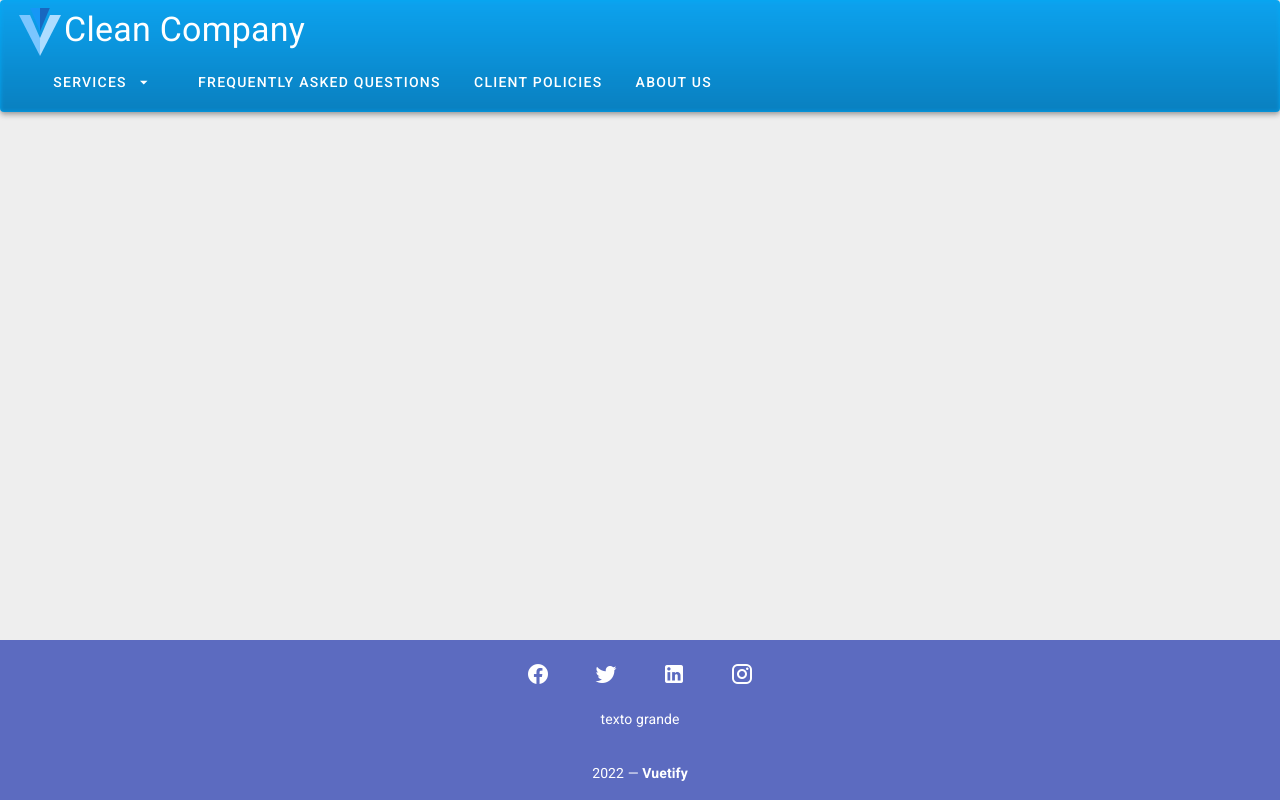
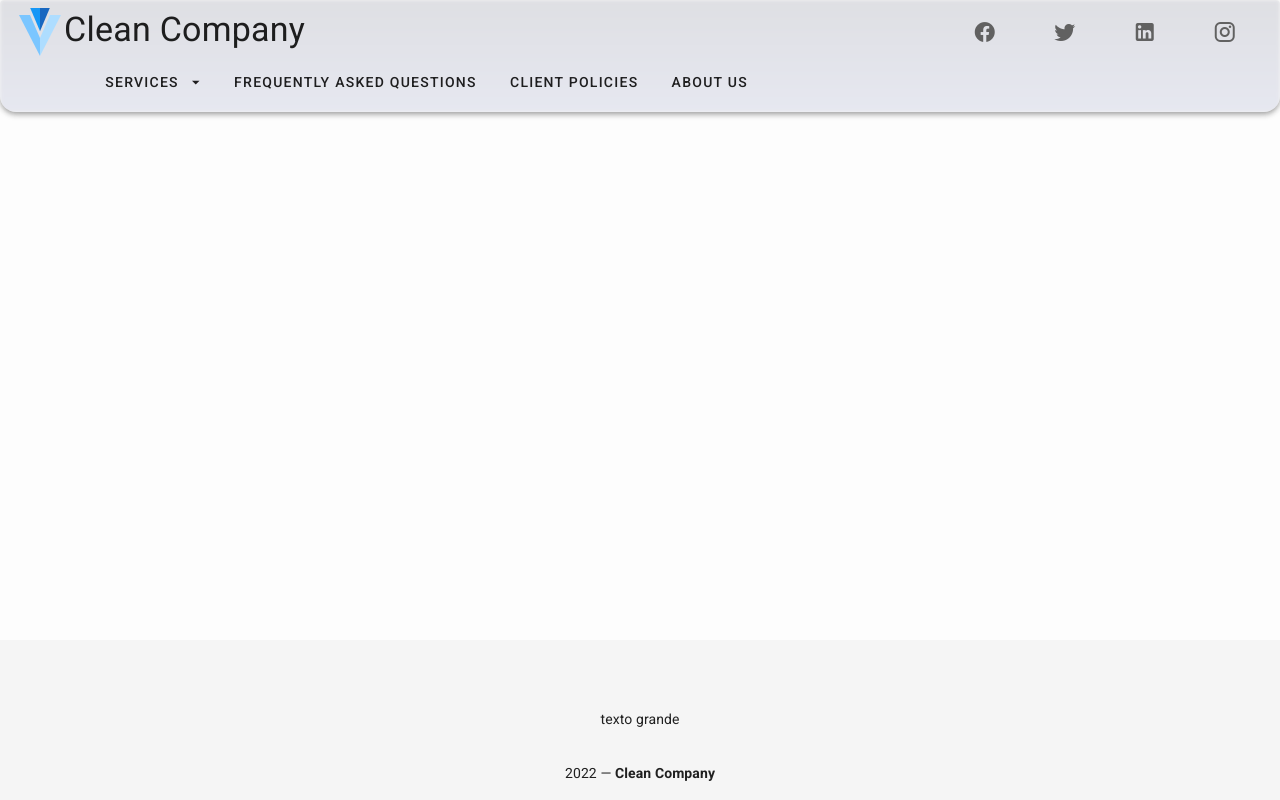
Before and after one commit to eloydamianmolina/spa-limpieza, a Nuxt app: page /services/roof_cleaning in a window 1280 px wide. Built offline with nearby package versions, Linux system fonts and the light colour scheme.

Commit message:
agregadas las rutas de servicios

```diff
--- a/components/home/FormHome.vue
+++ b/components/home/FormHome.vue
@@ -1,6 +1,6 @@
 <template>
-  <validation-observer ref="observer" v-slot="{ invalid }">
-    <v-card color="cardColor" hover>
+  <validation-observer ref="observer " v-slot="{ invalid }">
+    <v-card color="cardColor dark--text" hover>
       <form class="px-4 my-3" @submit.prevent="submit">
         <v-card-title>Ready For A Clean Home? Request A Free Quote Now</v-card-title>
         <validation-provider v-slot="{ errors }" name="Name" rules="required|max:10">
@@ -42,7 +42,7 @@
             v-model="select"
             :items="items"
             :error-messages="errors"
-            label="Select"
+            label="Services"
             data-vv-name="select"
             required
           ></v-select>
@@ -131,7 +131,10 @@ export default {
 </script>
 <style>
 .cardColor {
-  background-color: rgba(8, 82, 219, 0.658) !important;
+  background-color: rgba(3, 3, 3, 0.658) !important;
   border-color: white !important;
 }
+#label {
+  color: black;
+}
 </style>
--- a/layouts/default.vue
+++ b/layouts/default.vue
@@ -1,13 +1,7 @@
 <template>
   <v-app>
     <v-card class="d-flex">
-      <v-app-bar
-        fixed
-        dark
-        app
-        class="light-blue"
-        :src="require('~/assets/images/agua2.jpg')"
-      >
+      <v-app-bar fixed app class="rounded-b-xl">
         <v-toolbar-title class="text-h6 text-sm-h4"
           ><v-avatar :tile="true">
             <img :src="require('@/static/vuetify-logo.svg')" alt="logo" /> </v-avatar
@@ -16,16 +10,22 @@
         <template v-slot:img="{ props }">
           <v-img
             v-bind="props"
-            gradient="to bottom , rgba(100,115,201,.10), rgba(25,32,72,.3)"
+            gradient="to top , rgba(100,115,201,.10), rgba(25,32,72,.1)"
           >
           </v-img>
         </template>
 
         <template v-slot:extension>
-          <v-tabs v-model="currentItem" centered class="ml-5">
+          <v-spacer></v-spacer>
+          <v-tabs v-model="currentItem" class="">
             <v-menu bottom left open-on-hover>
               <template v-slot:activator="{ on, attrs }">
-                <v-btn text class="align-self-center mb-3 mr-4" v-bind="attrs" v-on="on">
+                <v-btn
+                  text
+                  class="align-self-center mb-3 ml-sm-16 ml-md-16"
+                  v-bind="attrs"
+                  v-on="on"
+                >
                   Services
                   <v-icon right> mdi-menu-down </v-icon>
                 </v-btn>
@@ -34,10 +34,10 @@
               <v-list class="grey lighten-3">
                 <v-list-item
                   v-for="item in services"
-                  :key="item"
-                  :to="'/services/' + item"
+                  :key="item.name"
+                  :to="'/services/' + item.href"
                 >
-                  {{ item }}
+                  {{ item.name }}
                 </v-list-item>
               </v-list>
             </v-menu>
@@ -66,6 +66,16 @@
             </v-menu> -->
           </v-tabs>
         </template>
+        <v-spacer></v-spacer>
+        <div v-if="!$vuetify.breakpoint.mobile">
+          <v-btn v-for="icon in icons" :key="icon.icon" class="mx-4" icon>
+            <a :href="'https://' + icon.href" target="_blank" rel="noopener noreferrer">
+              <v-icon size="24px" color="grey darken-2">
+                {{ icon.icon }}
+              </v-icon>
+            </a>
+          </v-btn>
+        </div>
       </v-app-bar>
     </v-card>
     <v-main>
@@ -75,21 +85,21 @@
     </v-main>
     <v-footer padless>
       <v-col cols="12">
-        <v-row flat tile class="indigo lighten-1 white--text text-center">
+        <v-row flat tile class="text-center">
           <v-card-text>
-            <v-btn v-for="icon in icons" :key="icon" class="mx-4 white--text" icon>
+            <v-btn v-for="icon in icons" :key="icon" class="mx-4" icon>
               <v-icon size="24px">
                 {{ icon }}
               </v-icon>
             </v-btn>
           </v-card-text>
 
-          <v-card-text class="white--text pt-0"> texto grande</v-card-text>
+          <v-card-text class="pt-0"> texto grande</v-card-text>
 
           <v-divider></v-divider>
 
-          <v-card-text class="white--text">
-            {{ new Date().getFullYear() }} — <strong>Vuetify</strong>
+          <v-card-text class="">
+            {{ new Date().getFullYear() }} — <strong>Clean Company</strong>
           </v-card-text>
         </v-row>
       </v-col>
@@ -102,10 +112,29 @@ export default {
   name: "DefaultLayout",
   data() {
     return {
-      icons: ["mdi-facebook", "mdi-twitter", "mdi-linkedin", "mdi-instagram"],
+      icons: [
+        { icon: "mdi-facebook", href: "facebook.com" },
+        { icon: "mdi-twitter", href: "twitter.com" },
+        { icon: "mdi-linkedin", href: "linkedin.com" },
+        { icon: "mdi-instagram", href: "instagram.com" },
+      ],
       currentItem: "tab-Web",
       itemsTab: ["Frequently Asked Questions", "Client Policies", "About us"],
-      services: ["Checklist", "Deep Cleaning", "Apartment Cleaning", "postconstruction"],
+      services: [
+        {
+          name: "Apartament Clean",
+          href: "apartamentcleaning",
+          url: "clearhome2.jpg",
+        },
+        { name: "Windows Cleaning", href: "windows_cleaning", url: "clean-glass.jpg" },
+        { name: "Roof Cleaning", href: "roof_cleaning", url: "roof-cleaning.jpg" },
+        {
+          name: "Post Construction",
+          href: "postconstruction",
+          url: "post-construction.jpeg",
+        },
+        { name: "Garage Cleaning", href: "garage_cleaning", url: "garage_cleaning.jpg" },
+      ],
       more: ["News", "Maps", "Books", "Flights", "Apps"],
       text:
         "Lorem ipsum dolor sit amet, consectetur adipiscing elit, sed do eiusmod tempor incididunt ut labore et dolore magna aliqua. Ut enim ad minim veniam, quis nostrud exercitation ullamco laboris nisi ut aliquip ex ea commodo consequat.",
@@ -136,6 +165,12 @@ export default {
 #app {
   /* background: url("~/assets/images/agua.jpg") no-repeat center center fixed !important;
   background-size: cover; */
-  background-color: rgb(238, 238, 238);
+  background-color: rgb(253, 253, 253);
+}
+.v-tabs {
+  align-items: end;
+}
+a {
+  text-decoration: none;
 }
 </style>
--- a/nuxt.config.js
+++ b/nuxt.config.js
@@ -18,7 +18,7 @@ export default {
       { name: 'format-detection', content: 'telephone=no' }
     ],
     link: [
-      { rel: 'icon', type: 'image/x-icon', href: '/favicon.ico' }
+      { rel: 'icon', type: 'image/x-icon', href: '/favicon.ico' },
     ]
   },
 
@@ -37,6 +37,7 @@ export default {
   buildModules: [
     // https://go.nuxtjs.dev/vuetify
     '@nuxtjs/vuetify',
+    '@nuxtjs/google-fonts'
   ],
   transpile: [
     "vee-validate/dist/rules"
@@ -50,6 +51,7 @@ export default {
     customVariables: ['~/assets/variables.scss'],
     theme: {
       dark: false,
+      light: true,
       themes: {
         dark: {
           primary: colors.blue.darken2,
@@ -59,7 +61,11 @@ export default {
           warning: colors.amber.base,
           error: colors.deepOrange.accent4,
           success: colors.green.accent3,
-        }
+        },
+        light: {
+          primary: colors.red.darken1,
+          secondary: colors.red.lighten4,
+          accent: colors.indigo.base}
       }
     }
   },
--- a/package.json
+++ b/package.json
@@ -19,6 +19,7 @@
     "webpack": "^4.46.0"
   },
   "devDependencies": {
+    "@nuxtjs/google-fonts": "^3.0.0-0",
     "@nuxtjs/vuetify": "^1.12.3"
   }
 }
--- a/pages/index.vue
+++ b/pages/index.vue
@@ -5,7 +5,7 @@
         <NuxtLogo />
         <VuetifyLogo />
       </v-card> -->
-      <v-card>
+      <v-card class="rounded-b-xl">
         <v-img
           :src="require('~/assets/images/clearhome.jpg')"
           class="dark--text align-center imagehome"
@@ -29,6 +29,9 @@
           </v-row>
         </v-img>
       </v-card>
+      <div class="mt-5 mb-5">
+        <home-services></home-services>
+      </div>
 
       <!-- <v-row dense>
         <v-col cols="12">
@@ -57,7 +60,7 @@
           </p>
           <p>
             For more information on Vuetify, check out the
-            <a href="https://vuetifyjs.com" target="_blank" rel="noopener noreferrer">
+            <a href="https://facebook.com" target="_blank" rel="noopener noreferrer">
               documentation </a
             >.
           </p>
@@ -67,7 +70,6 @@
               href="https://chat.vuetifyjs.com/"
               target="_blank"
               rel="noopener noreferrer"
-              title="chat"
             >
               discord </a
             >.
@@ -114,8 +116,9 @@
 
 <script>
 import FormHome from "../components/home/FormHome.vue";
+import HomeServices from "../components/home/HomeServices.vue";
 export default {
-  components: { FormHome },
+  components: { FormHome, HomeServices },
   name: "IndexPage",
 };
 </script>
```
Also changed, not shown: 1 other file (tests, documents, lock files or other folders).
